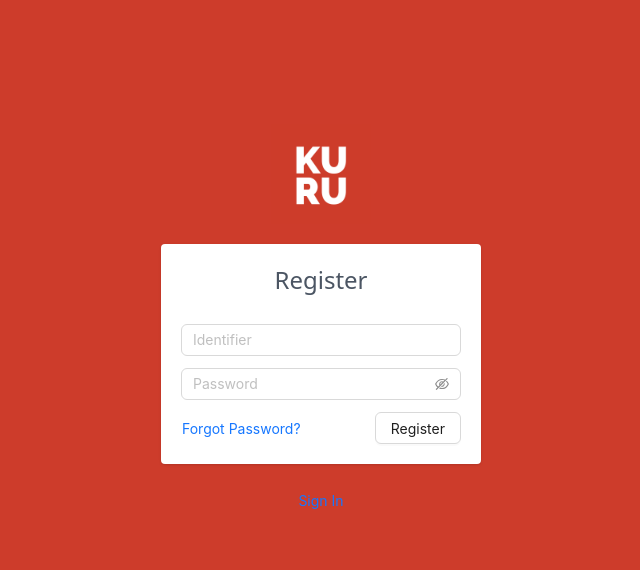
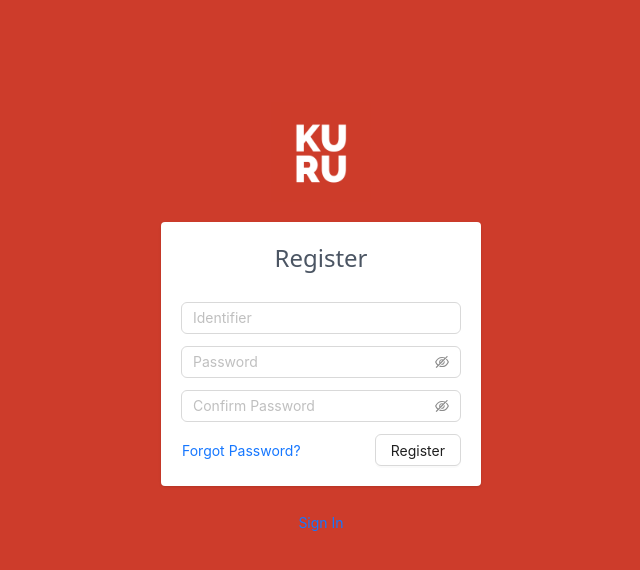
Before and after one commit to kuru-studio/kuru-studio-panel, a Next.js app: page / in a window 1280 px wide. Both pictures are taken after a click on the button "Register". Shown: the top 570 px of the page, without its empty margins (319-959 px from the left). Built offline with nearby package versions, Linux system fonts and the light colour scheme; no server answers.

Commit message:
add password confirmation field

```diff
--- a/app/_components/organisms/Authenticate.tsx
+++ b/app/_components/organisms/Authenticate.tsx
@@ -13,6 +13,7 @@ import Atom from "@atom";
 const Authenticate: React.FunctionComponent = () => {
   const [identifier, setIdentifier] = useState('');
   const [password, setPassword] = useState('');
+  const [confirmPassword, setConfirmPassword] = useState('');
   const [isSignIn, setIsSignIn] = useState(true);
   const { login, loading } = authenticate();
 
@@ -22,6 +23,13 @@ const Authenticate: React.FunctionComponent = () => {
         identifier,
         password,
       };
+
+      if (!isSignIn) {
+        if (password !== confirmPassword) {
+          toast.error("Password does not match.");
+          return;
+        }
+      }
 
       const mutation = isSignIn ? SignInTenantMutation : CreateTenantMutation;
       const data = await request(env?.apiPath, mutation, variables);
@@ -78,6 +86,19 @@ const Authenticate: React.FunctionComponent = () => {
             }}
             onChange={(e) => setPassword(e.target.value)}
           />
+          <Atom.Visibility state={!isSignIn}>
+            <Input.Password
+              type="password"
+              placeholder="Confirm Password"
+              value={confirmPassword}
+              onKeyDown={(e) => {
+                if (e.key === "Enter") {
+                  handleSubmit();
+                };
+              }}
+              onChange={(e) => setConfirmPassword(e.target.value)}
+            />
+          </Atom.Visibility>
           <div className="flex justify-between">
             <Atom.Button type="link" className="hover:underline text-[#cd3c2b] p-0 m-0" onClick={null}>Forgot Password?</Atom.Button>
             <Atom.Button onClick={handleSubmit}>{isSignIn ? "Sign In" : "Register"}</Atom.Button>
```
